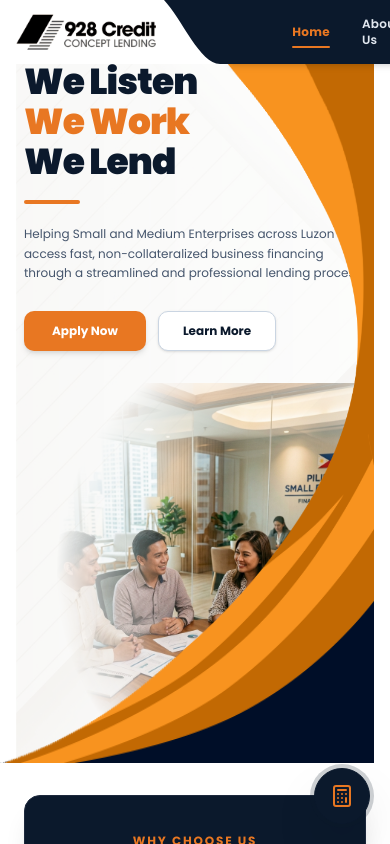
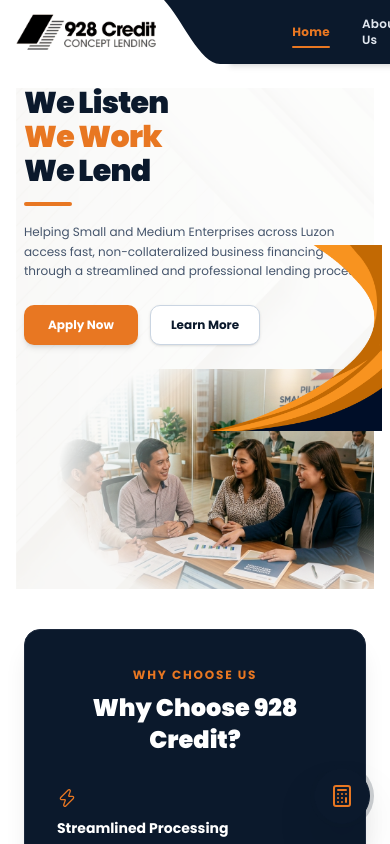
Before and after one commit to JanLancelot/928-lending, a Next.js app: page / in a window 390 px wide. Shown: the top 844 px of the page. Built offline with nearby package versions, Linux system fonts and the light colour scheme.

Commit message:
initial fixing for header responsiveness

```diff
--- a/src/app/about-us/page.tsx
+++ b/src/app/about-us/page.tsx
@@ -40,7 +40,7 @@ const goals = [
 export default function AboutUsPage() {
   return (
     <div className="w-full bg-white overflow-hidden">
-      <section className="relative w-full bg-white pt-0 pb-6 lg:pb-8 min-h-[140px] sm:min-h-[160px] flex items-center overflow-hidden">
+      <section className="relative w-full bg-white pt-4 lg:pt-0 pb-6 lg:pb-8 min-h-[120px] sm:min-h-[160px] flex items-center overflow-hidden">
         <div className="relative z-10 max-w-7xl mx-auto px-4 sm:px-6 lg:px-8 w-full">
           <div className="absolute inset-y-0 left-4 sm:left-6 lg:left-8 right-4 sm:right-6 lg:right-8 pointer-events-none z-0 overflow-hidden opacity-30">
             <Image
@@ -56,7 +56,7 @@ export default function AboutUsPage() {
 
             <div className="lg:col-span-6 space-y-2 z-20 pl-2 sm:pl-6 lg:pl-10 my-auto flex flex-col justify-center">
               <div className="space-y-1">
-                <h1 className="text-3xl sm:text-4xl lg:text-5xl font-black tracking-tight text-[#0B192C] leading-none">
+                <h1 className="text-2xl sm:text-4xl lg:text-5xl font-black tracking-tight text-[#0B192C] leading-tight">
                   About 928 Credit Concept Lending
                 </h1>
               </div>
@@ -68,7 +68,7 @@ export default function AboutUsPage() {
               </p>
             </div>
 
-            <div className="lg:col-span-6 relative min-h-[140px] sm:min-h-[160px] lg:min-h-[180px] flex items-center justify-end">
+            <div className="lg:col-span-6 relative min-h-[100px] sm:min-h-[160px] lg:min-h-[180px] flex items-center justify-end">
               <div
                 className="absolute inset-0 z-10 overflow-hidden"
                 style={{
@@ -88,13 +88,13 @@ export default function AboutUsPage() {
 
           </div>
 
-          <div className="absolute inset-y-0 right-4 sm:right-6 lg:right-8 h-full pointer-events-none z-20 flex justify-end">
+          <div className="absolute inset-y-0 right-2 sm:right-6 lg:right-8 h-full pointer-events-none z-20 flex justify-end">
             <Image
               src="/images/wholeoverlay.png"
               alt="Decorative Header Overlay"
               width={632}
               height={770}
-              className="h-full w-auto object-right"
+              className="h-full w-auto max-w-[40vw] sm:max-w-none object-contain sm:object-cover object-right"
               priority
             />
           </div>
--- a/src/app/apply-now/page.tsx
+++ b/src/app/apply-now/page.tsx
@@ -4,7 +4,7 @@ import { LoanApplicationForm } from "@/components/loan-application-form";
 export default function ApplyNowPage() {
   return (
     <div className="w-full bg-white overflow-hidden">
-      <section className="relative w-full bg-white pt-0 pb-6 lg:pb-8 min-h-[140px] sm:min-h-[160px] flex items-center overflow-hidden">
+      <section className="relative w-full bg-white pt-4 lg:pt-0 pb-6 lg:pb-8 min-h-[120px] sm:min-h-[160px] flex items-center overflow-hidden">
         <div className="relative z-10 max-w-7xl mx-auto px-4 sm:px-6 lg:px-8 w-full">
           <div className="absolute inset-y-0 left-4 sm:left-6 lg:left-8 right-4 sm:right-6 lg:right-8 pointer-events-none z-0 overflow-hidden opacity-30">
             <Image
@@ -20,7 +20,7 @@ export default function ApplyNowPage() {
 
             <div className="lg:col-span-6 space-y-2 z-20 pl-2 sm:pl-6 lg:pl-10 my-auto flex flex-col justify-center">
               <div className="space-y-1">
-                <h1 className="text-3xl sm:text-4xl lg:text-5xl font-black tracking-tight text-[#0B192C] leading-none">
+                <h1 className="text-2xl sm:text-4xl lg:text-5xl font-black tracking-tight text-[#0B192C] leading-tight">
                   Loan Application
                 </h1>
               </div>
@@ -32,7 +32,7 @@ export default function ApplyNowPage() {
               </p>
             </div>
 
-            <div className="lg:col-span-6 relative min-h-[140px] sm:min-h-[160px] lg:min-h-[180px] flex items-center justify-end">
+            <div className="lg:col-span-6 relative min-h-[100px] sm:min-h-[160px] lg:min-h-[180px] flex items-center justify-end">
               <div
                 className="absolute inset-0 z-10 overflow-hidden"
                 style={{
@@ -52,13 +52,13 @@ export default function ApplyNowPage() {
 
           </div>
 
-          <div className="absolute inset-y-0 right-4 sm:right-6 lg:right-8 h-full pointer-events-none z-20 flex justify-end">
+          <div className="absolute inset-y-0 right-2 sm:right-6 lg:right-8 h-full pointer-events-none z-20 flex justify-end">
             <Image
               src="/images/wholeoverlay.png"
               alt="Decorative Header Overlay"
               width={632}
               height={770}
-              className="h-full w-auto object-right"
+              className="h-full w-auto max-w-[40vw] sm:max-w-none object-contain sm:object-cover object-right"
               priority
             />
           </div>
--- a/src/app/our-services/page.tsx
+++ b/src/app/our-services/page.tsx
@@ -55,7 +55,7 @@ const faqs = [
 export default function OurServicesPage() {
   return (
     <div className="w-full bg-white overflow-hidden">
-      <section className="relative w-full bg-white pt-0 pb-6 lg:pb-8 min-h-[140px] sm:min-h-[160px] flex items-center overflow-hidden">
+      <section className="relative w-full bg-white pt-4 lg:pt-0 pb-6 lg:pb-8 min-h-[120px] sm:min-h-[160px] flex items-center overflow-hidden">
         <div className="relative z-10 max-w-7xl mx-auto px-4 sm:px-6 lg:px-8 w-full">
           <div className="absolute inset-y-0 left-4 sm:left-6 lg:left-8 right-4 sm:right-6 lg:right-8 pointer-events-none z-0 overflow-hidden opacity-30">
             <Image
@@ -71,7 +71,7 @@ export default function OurServicesPage() {
 
             <div className="lg:col-span-6 space-y-2 z-20 pl-2 sm:pl-6 lg:pl-10 my-auto flex flex-col justify-center">
               <div className="space-y-1">
-                <h1 className="text-3xl sm:text-4xl lg:text-5xl font-black tracking-tight text-[#0B192C] leading-none">
+                <h1 className="text-2xl sm:text-4xl lg:text-5xl font-black tracking-tight text-[#0B192C] leading-tight">
                   Business Loan Solutions
                 </h1>
               </div>
@@ -83,7 +83,7 @@ export default function OurServicesPage() {
               </p>
             </div>
 
-            <div className="lg:col-span-6 relative min-h-[140px] sm:min-h-[160px] lg:min-h-[180px] flex items-center justify-end">
+            <div className="lg:col-span-6 relative min-h-[100px] sm:min-h-[160px] lg:min-h-[180px] flex items-center justify-end">
               <div
                 className="absolute inset-0 z-10 overflow-hidden"
                 style={{
@@ -103,13 +103,13 @@ export default function OurServicesPage() {
 
           </div>
 
-          <div className="absolute inset-y-0 right-4 sm:right-6 lg:right-8 h-full pointer-events-none z-20 flex justify-end">
+          <div className="absolute inset-y-0 right-2 sm:right-6 lg:right-8 h-full pointer-events-none z-20 flex justify-end">
             <Image
               src="/images/wholeoverlay.png"
               alt="Decorative Header Overlay"
               width={632}
               height={770}
-              className="h-full w-auto object-right"
+              className="h-full w-auto max-w-[40vw] sm:max-w-none object-contain sm:object-cover object-right"
               priority
             />
           </div>
--- a/src/app/page.tsx
+++ b/src/app/page.tsx
@@ -45,7 +45,7 @@ const steps = [
 export default function Home() {
   return (
     <div className="w-full bg-white overflow-hidden">
-      <section className="relative w-full bg-white pt-0 pb-4 lg:pb-6 min-h-[400px] lg:min-h-[440px] flex items-center overflow-hidden">
+      <section className="relative w-full bg-white pt-6 lg:pt-0 pb-6 lg:pb-8 min-h-[340px] sm:min-h-[400px] lg:min-h-[440px] flex items-center overflow-hidden">
         <div className="relative z-10 max-w-7xl mx-auto px-4 sm:px-6 lg:px-8 w-full">
           <div className="absolute inset-y-0 left-4 sm:left-6 lg:left-8 right-4 sm:right-6 lg:right-8 pointer-events-none z-0 overflow-hidden opacity-30">
             <Image
@@ -57,22 +57,22 @@ export default function Home() {
             />
           </div>
 
-          <div className="grid grid-cols-1 lg:grid-cols-12 gap-8 items-center relative z-10">
+          <div className="grid grid-cols-1 lg:grid-cols-12 gap-6 lg:gap-8 items-center relative z-10">
 
-            <div className="lg:col-span-5 space-y-5 z-20 pl-2 sm:pl-6 lg:pl-10 my-auto flex flex-col justify-center">
+            <div className="lg:col-span-5 space-y-4 sm:space-y-5 z-20 pl-2 sm:pl-6 lg:pl-10 my-auto flex flex-col justify-center">
               <div className="space-y-1">
-                <h1 className="text-4xl sm:text-5xl lg:text-6xl font-black tracking-tight text-[#0B192C] leading-none">
+                <h1 className="text-3xl sm:text-5xl lg:text-6xl font-black tracking-tight text-[#0B192C] leading-none">
                   We Listen
                 </h1>
-                <h1 className="text-4xl sm:text-5xl lg:text-6xl font-black tracking-tight text-[#E87722] leading-none">
+                <h1 className="text-3xl sm:text-5xl lg:text-6xl font-black tracking-tight text-[#E87722] leading-none">
                   We Work
                 </h1>
-                <h1 className="text-4xl sm:text-5xl lg:text-6xl font-black tracking-tight text-[#0B192C] leading-none">
+                <h1 className="text-3xl sm:text-5xl lg:text-6xl font-black tracking-tight text-[#0B192C] leading-none">
                   We Lend
                 </h1>
               </div>
 
-              <div className="w-14 h-1 bg-[#E87722] rounded-full"></div>
+              <div className="w-12 sm:w-14 h-1 bg-[#E87722] rounded-full"></div>
 
               <p className="text-xs sm:text-sm text-slate-600 max-w-sm leading-relaxed">
                 Helping Small and Medium Enterprises across Luzon access fast, non-collateralized business financing through a streamlined and professional lending process.
@@ -81,21 +81,21 @@ export default function Home() {
               <div className="pt-2 flex flex-wrap gap-3">
                 <Button
                   asChild
-                  className="bg-[#E87722] hover:bg-[#d46716] text-white text-xs sm:text-sm font-bold px-7 py-3 rounded-md shadow-md transition-all duration-300 transform hover:-translate-y-0.5 active:translate-y-0"
+                  className="bg-[#E87722] hover:bg-[#d46716] text-white text-xs sm:text-sm font-bold px-6 sm:px-7 py-2.5 sm:py-3 rounded-md shadow-md transition-all duration-300 transform hover:-translate-y-0.5 active:translate-y-0"
                 >
                   <Link href="/apply-now">Apply Now</Link>
                 </Button>
                 <Button
                   asChild
                   variant="outline"
-                  className="border-slate-300 text-[#0B192C] hover:bg-slate-100 text-xs sm:text-sm font-bold px-6 py-3 rounded-md transition-all duration-300 transform hover:-translate-y-0.5 active:translate-y-0"
+                  className="border-slate-300 text-[#0B192C] hover:bg-slate-100 text-xs sm:text-sm font-bold px-5 sm:px-6 py-2.5 sm:py-3 rounded-md transition-all duration-300 transform hover:-translate-y-0.5 active:translate-y-0"
                 >
                   <Link href="/about-us">Learn More</Link>
                 </Button>
               </div>
             </div>
 
-            <div className="lg:col-span-7 relative min-h-[380px] sm:min-h-[440px] lg:min-h-[480px] flex items-center justify-end">
+            <div className="lg:col-span-7 relative min-h-[220px] sm:min-h-[340px] lg:min-h-[480px] flex items-center justify-end">
               <div
                 className="absolute inset-0 z-10 overflow-hidden"
                 style={{
@@ -115,13 +115,13 @@ export default function Home() {
 
           </div>
 
-          <div className="absolute inset-y-0 right-4 sm:right-6 lg:right-8 h-full pointer-events-none z-20 flex justify-end">
+          <div className="absolute inset-y-0 right-2 sm:right-6 lg:right-8 h-full pointer-events-none z-20 flex justify-end">
             <Image
               src="/images/wholeoverlay.png"
               alt="Decorative Header Overlay"
               width={632}
               height={770}
-              className="h-full w-auto object-right"
+              className="h-full w-auto max-w-[45vw] sm:max-w-none object-contain sm:object-cover object-right"
               priority
             />
           </div>
```
